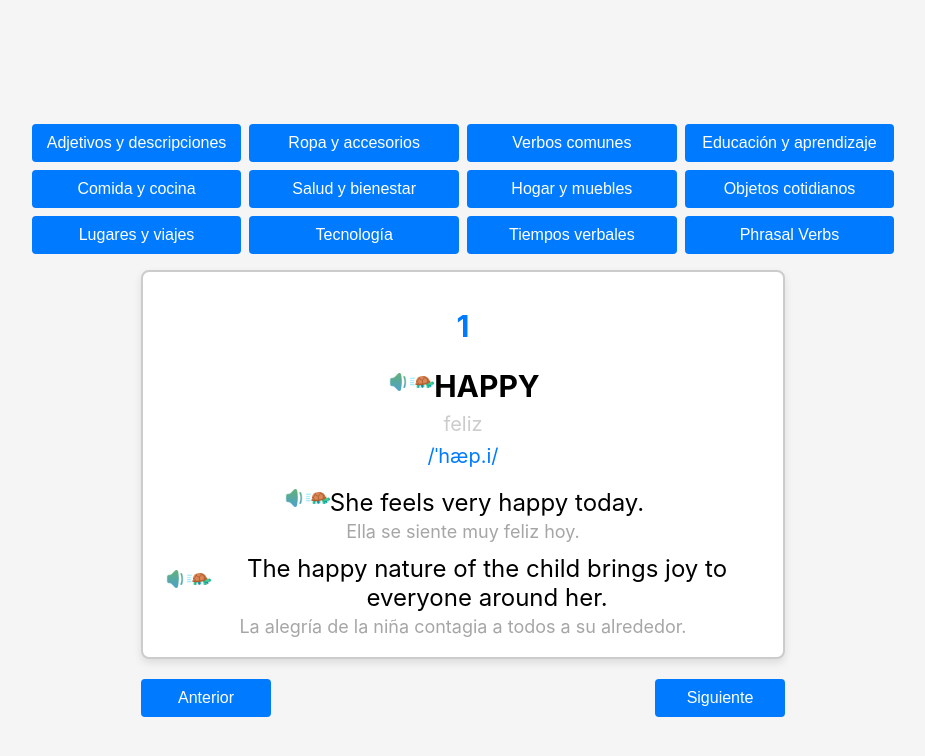
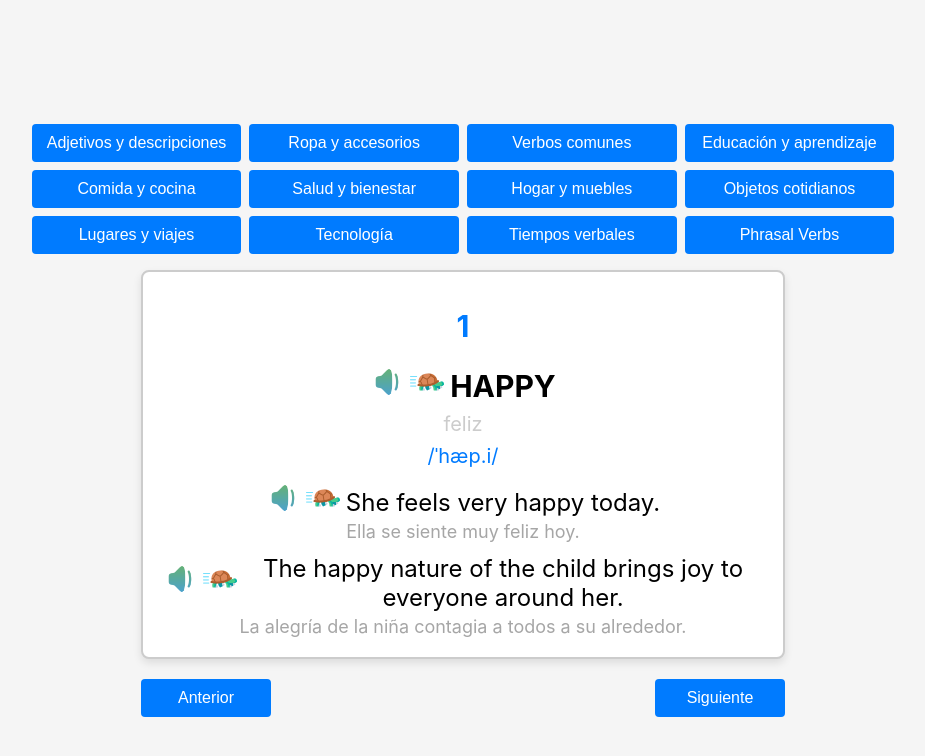
Before and after one commit to dmilagros/english-flashcard-app, a React (Create React App) app: page / in a window 1280 px wide. Shown: the top 756 px of the page, without its empty margins (177-1102 px from the left). Built offline with nearby package versions, Linux system fonts and the light colour scheme.

Commit message:
update styles and format

```diff
--- a/src/components/Flashcard.scss
+++ b/src/components/Flashcard.scss
@@ -53,7 +53,8 @@ button {
   }
 }
 
-.number, .word {
+.number,
+.word {
   font-size: 30px;
   font-weight: 700;
   margin-bottom: 10px;
@@ -101,13 +102,14 @@ button {
   display: flex;
   justify-content: center;
   align-items: center;
+  gap: 6px;
 }
 
 .button-speech {
-	width: 24px;
-	min-width: 24px;
-	height: 24px;
-	gap: 4px;
+  width: 34px;
+  min-width: 34px;
+  height: 34px;
+  cursor: pointer;
   img {
     width: 100%;
   }
--- a/src/components/Flashcard.tsx
+++ b/src/components/Flashcard.tsx
@@ -148,15 +148,19 @@ const Flashcard: React.FC = () => {
             <div className="button-speech">
               <img
                 src="/images/normal.png"
-                alt=""
+                alt="icon"
                 onClick={isClickable ? () => textToSpeech(text) : undefined}
               />
             </div>
             <div className="button-speech">
               <img
                 src="/images/slow.png"
-                alt=""
-                onClick={isClickable ? () => textToSpeech(text) : undefined}
+                alt="icon"
+                onClick={
+                  isClickable
+                    ? () => textToSpeech(text, "en-US", 0.05)
+                    : undefined
+                }
               />
             </div>
           </>
--- a/src/hooks/textToSpeech.ts
+++ b/src/hooks/textToSpeech.ts
@@ -1,12 +1,16 @@
-export const textToSpeech = (text: string, lang: string = 'en-US'): void => {
+export const textToSpeech = (
+  text: string,
+  lang: string = "en-US",
+  rate?: number
+): void => {
   // Verifica si el navegador soporta la API de texto a voz
-  if ('speechSynthesis' in window) {
+  if ("speechSynthesis" in window) {
     const utterance = new SpeechSynthesisUtterance(text);
     utterance.lang = lang;
 
     // Opcional: Puedes modificar el tono, la velocidad y el volumen
     utterance.pitch = 1; // Rango entre 0 y 2
-    utterance.rate = 0.8; // Velocidad entre 0.1 y 10
+    utterance.rate = rate || 0.8; // Velocidad entre 0.1 y 10
     utterance.volume = 1; // Volumen entre 0 y 1
 
     window.speechSynthesis.speak(utterance);
```
Lines whose indentation alone changed are shown as unchanged.
